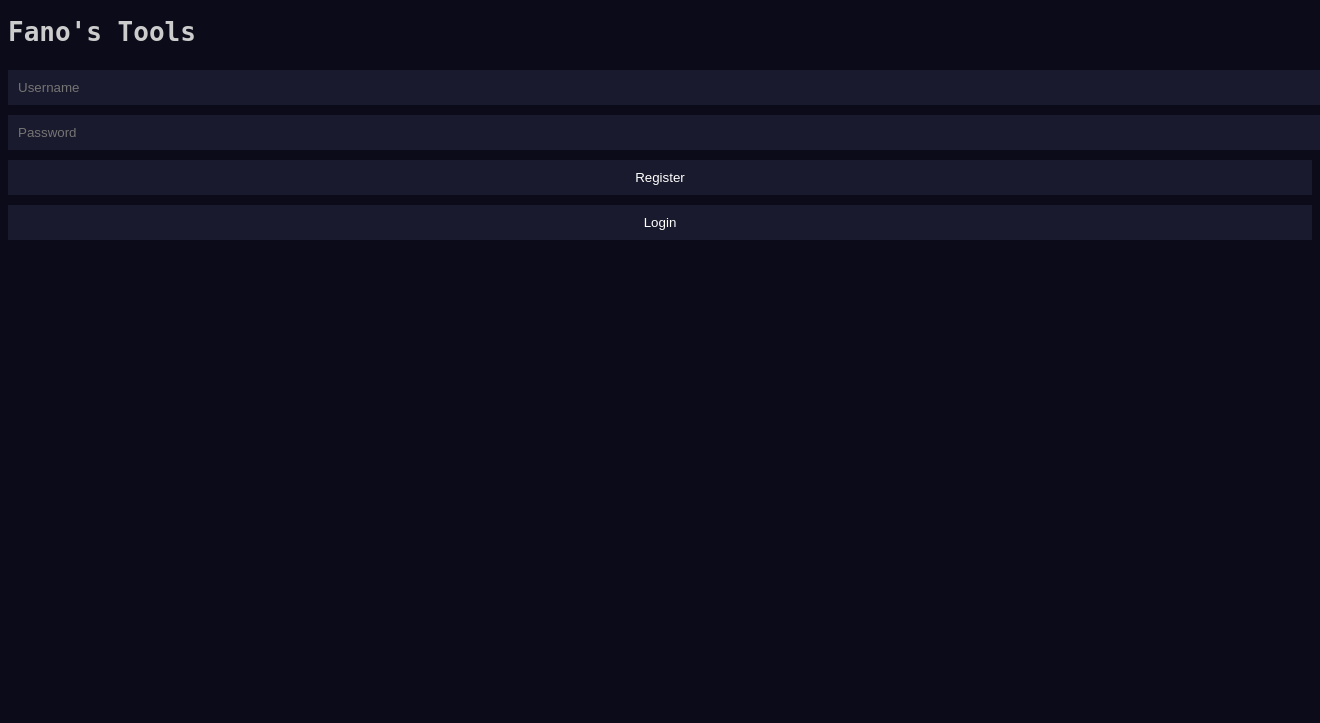
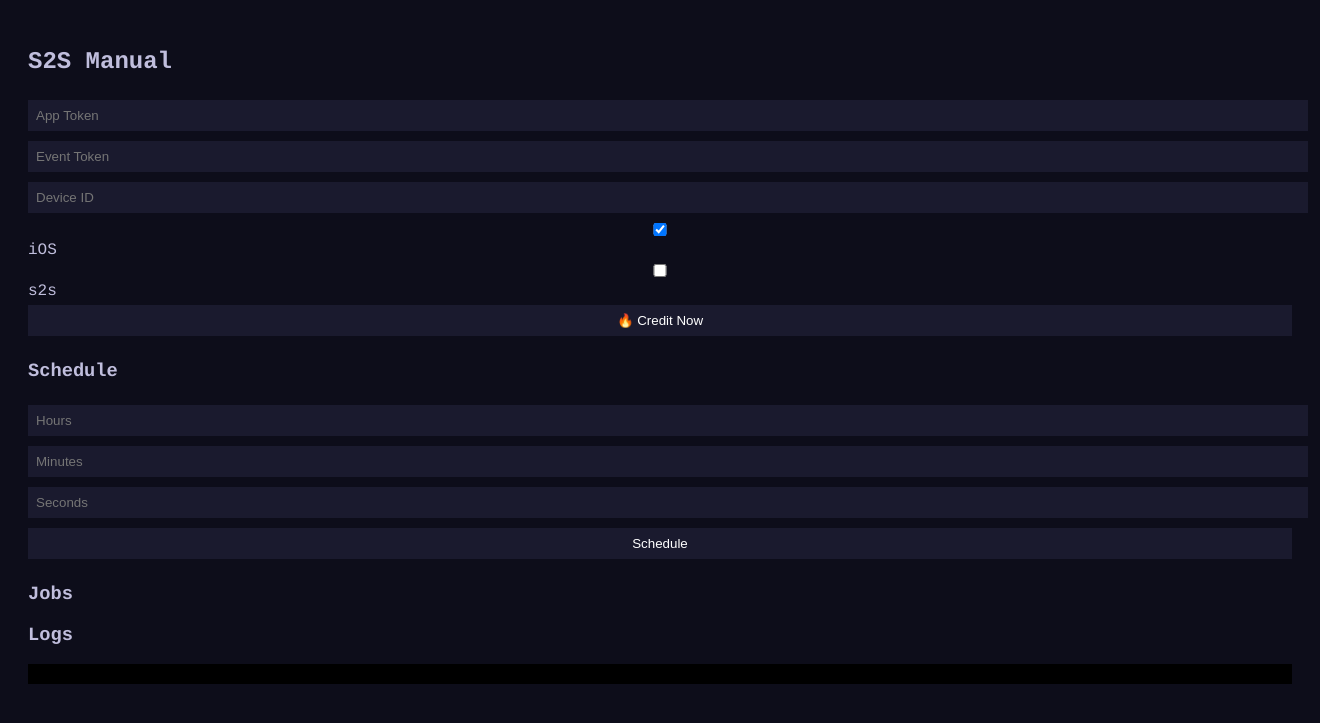
Before and after one commit to Versey42/test11, a Flask app: page / in a window 1320 px wide; the page is wider, and only the part inside the window is pictured. Shown: the top 723 px of that part. Run offline with Flask 3, Linux system fonts and the light colour scheme; data that the repository does not hold is empty.

Commit message:
Update index.html

```diff
--- a/templates/index.html
+++ b/templates/index.html
@@ -1,146 +1,145 @@
 <!DOCTYPE html>
 <html>
 <head>
-    <title>Fano's Tools</title>
+<title>S2S Manual</title>
 <style>
-        body { background:#0b0b1a; color:#ccc; font-family: monospace; }
-        input, button { width:100%; margin:5px 0; padding:10px; background:#1a1a2e; color:white; border:none; }
+body {
+    background:#0d0d1a;
+    color:#c0bedd;
+    font-family:Courier;
+    padding:20px;
+}
+
+input,button {
+    width:100%;
+    padding:8px;
+    margin:5px 0;
+    background:#1a1a2e;
+    border:none;
+    color:#fff;
+}
+
 button { cursor:pointer; }
+
+.job {
+    background:#111;
+    padding:8px;
+    margin:5px 0;
+}
+
+.log {
+    background:#000;
+    padding:10px;
+    margin-top:10px;
+    white-space:pre-wrap;
+    font-size:12px;
+    max-height:200px;
+    overflow:auto;
+}
 </style>
 </head>
 <body>
 
-<h1>Fano's Tools</h1>
-
-<div id="auth">
-    <input id="username" placeholder="Username">
-    <input id="password" type="password" placeholder="Password">
-    <button onclick="register()">Register</button>
-    <button onclick="login()">Login</button>
-</div>
-
-<div id="app" style="display:none;">
-    <p>Logged in | <a href="#" onclick="logout()">Logout</a></p>
+<h2>S2S Manual</h2>
 
 <input id="app_token" placeholder="App Token">
 <input id="event_token" placeholder="Event Token">
 <input id="device_id" placeholder="Device ID">
 
-    <label><input type="checkbox" id="ios"> iOS</label>
+<label><input type="checkbox" id="ios" checked> iOS</label>
 <label><input type="checkbox" id="s2s"> s2s</label>
 
 <button onclick="creditNow()">🔥 Credit Now</button>
 
 <h3>Schedule</h3>
+
 <input id="hours" placeholder="Hours">
 <input id="minutes" placeholder="Minutes">
 <input id="seconds" placeholder="Seconds">
+
 <button onclick="schedule()">Schedule</button>
 
 <h3>Jobs</h3>
 <div id="jobs"></div>
 
 <h3>Logs</h3>
-    <div id="logs"></div>
-</div>
+<div id="logs" class="log"></div>
 
 <script>
-const jobsDiv = document.getElementById("jobs");
-const logsDiv = document.getElementById("logs");
-
-async function register(){
-    await fetch("/register", {
-        method:"POST",
-        headers:{"Content-Type":"application/json"},
-        credentials:"include",
-        body:JSON.stringify({username:username.value,password:password.value})
-    });
-    alert("Registered");
-}
-
-async function login(){
-    let res = await fetch("/login", {
-        method:"POST",
-        headers:{"Content-Type":"application/json"},
-        credentials:"include",
-        body:JSON.stringify({username:username.value,password:password.value})
-    });
-
-    let data = await res.json();
-
-    if(data.success){
-        auth.style.display="none";
-        app.style.display="block";
-        load();
+function getData() {
+    return {
+        app_token: app_token.value,
+        event_token: event_token.value,
+        device_id: device_id.value,
+        is_ios: ios.checked,
+        use_s2s: s2s.checked
     }
 }
 
-function logout(){
-    window.location="/logout";
+function addLog(data) {
+    const logBox = document.getElementById("logs");
+    logBox.textContent = JSON.stringify(data, null, 2) + "\n\n" + logBox.textContent;
 }
 
-function getData(){
-    return {
-        app_token:app_token.value,
-        event_token:event_token.value,
-        device_id:device_id.value,
-        ios:document.getElementById("ios").checked,
-        s2s:document.getElementById("s2s").checked
-    };
+async function creditNow() {
+    const res = await fetch("/credit-now", {
+        method:"POST",
+        headers:{ "Content-Type":"application/json" },
+        body: JSON.stringify(getData())
+    });
+
+    const data = await res.json();
+
+    console.log(data);
+    addLog(data);
 }
 
-async function creditNow(){
-    let res = await fetch("/credit-now", {
-        method:"POST",
-        headers:{"Content-Type":"application/json"},
-        credentials:"include",
-        body:JSON.stringify(getData())
-    });
-
-    let data = await res.json();
-    alert(JSON.stringify(data));
-}
-
-async function schedule(){
-    let h = parseInt(hours.value||0);
-    let m = parseInt(minutes.value||0);
-    let s = parseInt(seconds.value||0);
-
-    let total = h*3600 + m*60 + s;
-
+async function schedule() {
     await fetch("/schedule", {
         method:"POST",
-        headers:{"Content-Type":"application/json"},
-        credentials:"include",
-        body:JSON.stringify({...getData(), seconds: total})
+        headers:{ "Content-Type":"application/json" },
+        body: JSON.stringify({
+            ...getData(),
+            hours: hours.value || 0,
+            minutes: minutes.value || 0,
+            seconds: seconds.value || 0
+        })
     });
 }
 
-async function cancel(id){
-    await fetch("/cancel", {
-        method:"POST",
-        headers:{"Content-Type":"application/json"},
-        credentials:"include",
-        body:JSON.stringify({id})
+async function cancelJob(id) {
+    await fetch("/cancel/" + id, { method:"POST" });
+}
+
+function format(sec) {
+    let h = Math.floor(sec/3600);
+    let m = Math.floor((sec%3600)/60);
+    let s = sec%60;
+    return `${h}h ${m}m ${s}s`;
+}
+
+async function loadJobs() {
+    const res = await fetch("/jobs");
+    const jobs = await res.json();
+
+    const container = document.getElementById("jobs");
+    container.innerHTML = "";
+
+    jobs.forEach(j => {
+        container.innerHTML += `
+            <div class="job">
+                Job #${j.id} - ${j.done ? JSON.stringify(j.result) : format(j.remaining)}
+                ${!j.done ? `<button onclick="cancelJob(${j.id})">Cancel</button>` : ""}
+            </div>
+        `;
+
+        if (j.done && j.result) {
+            addLog(j.result);
+        }
     });
 }
 
-async function load(){
-    setInterval(async()=>{
-        let jobs = await (await fetch("/jobs",{credentials:"include"})).json();
-        jobsDiv.innerHTML = jobs.map(j=>`
-            <div>
-                ${new Date(j[1]*1000).toLocaleTimeString()} - ${j[2]}
-                <button onclick="cancel('${j[0]}')">Cancel</button>
-            </div>
-        `).join("");
-
-        let logs = await (await fetch("/logs",{credentials:"include"})).json();
-        logsDiv.innerHTML = logs.map(l=>`
-            <div>[${l[1]}] ${l[0]}</div>
-        `).join("");
-    },1000);
-}
+setInterval(loadJobs, 1000);
 </script>
 
 </body>
```
Lines whose indentation alone changed are shown as unchanged.
